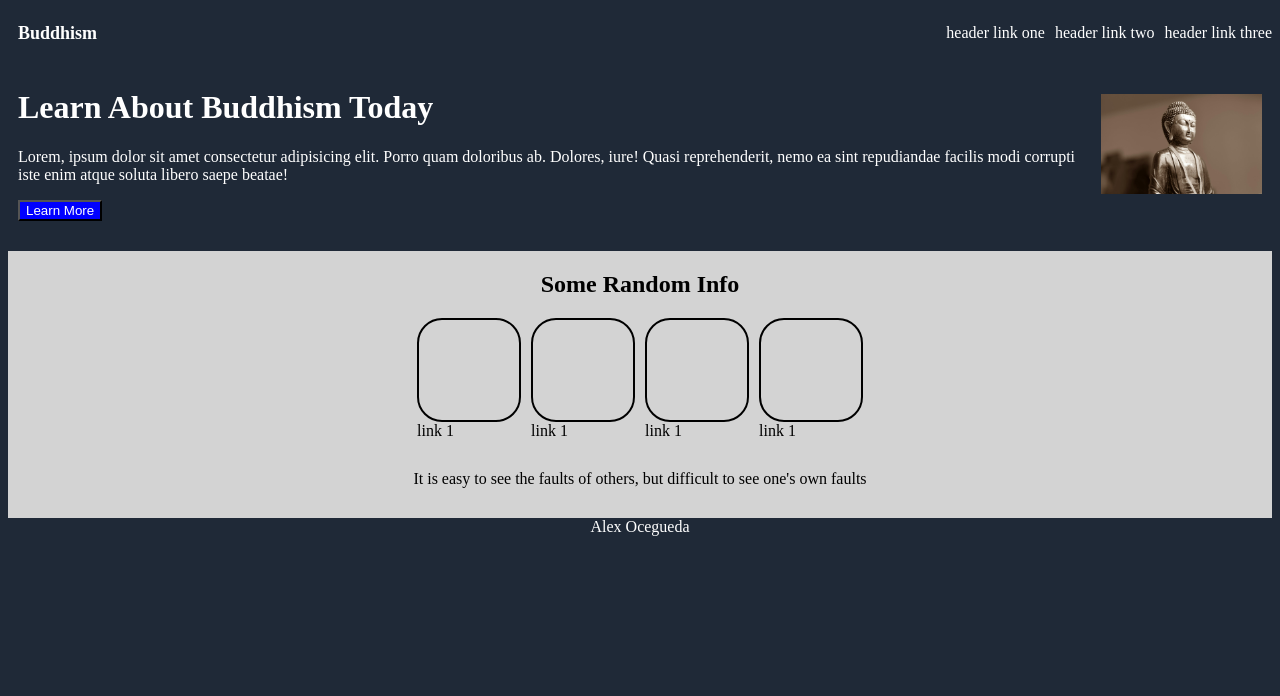
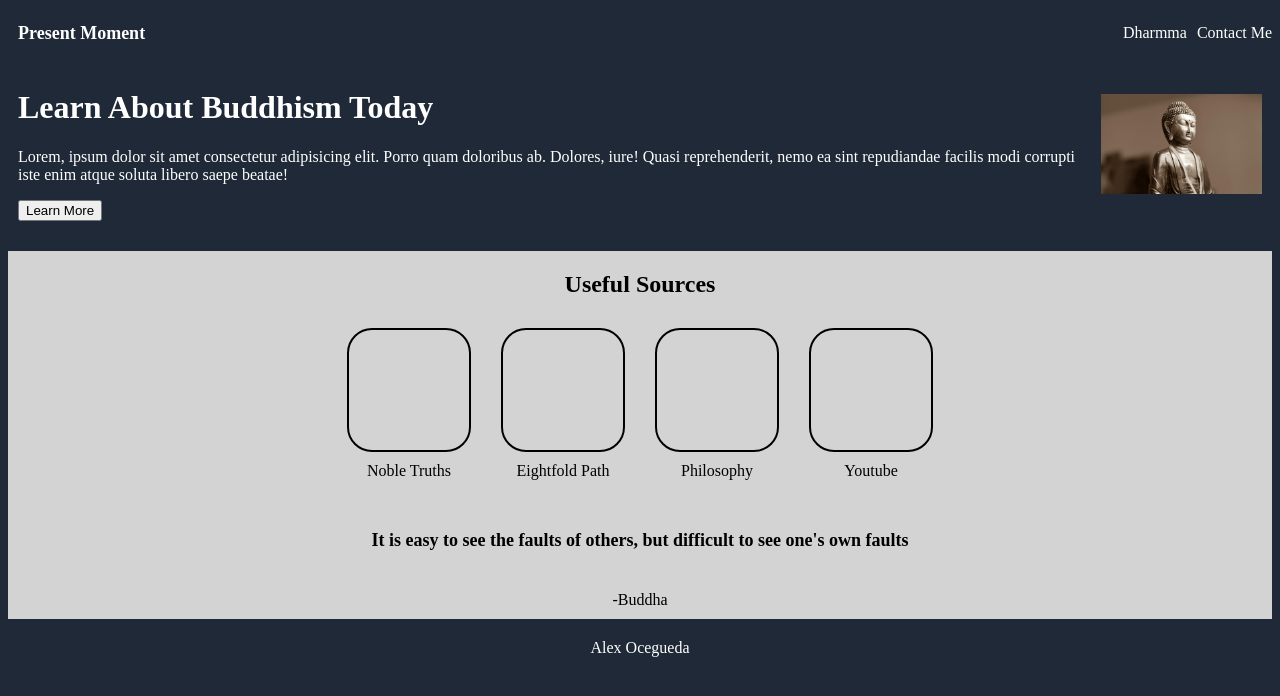
Before and after one commit to AlexOcegueda/my-websites, a plain HTML site: page buddhism-website/index.html in a window 1280 px wide. Drawn offline with Linux system fonts and the light colour scheme.

Commit message:
Tweaked quote to fix body section

```diff
--- a/buddhism-website/index.html
+++ b/buddhism-website/index.html
@@ -10,13 +10,12 @@
 <body>
     <div class="upper">
         <header class="header">
-            <div class="logo">Buddhism</div>
+            <div class="logo">Present Moment</div>
 
             <div class="right">
                 <ul class="top-links">
-                    <li class="top">header link one</li>
-                    <li class="top">header link two</li>
-                    <li class="top">header link three</li>
+                    <li class="top">Dharmma</li>
+                    <li class="top">Contact Me</li>
                 </ul>
             </div>
 
@@ -33,28 +32,28 @@
     </div>
 
     <div class="body">
-        <h2 class="body-header">Some Random Info</h2>
+        <h2 class="body-header">Useful Sources</h2>
         <div class="content-container">
             <div class="info">
                 <div class="link"></div>
-                <div class="description">link 1</div>
+                <div class="description">Noble Truths</div>
             </div>
             <div class="info">
                 <div class="link"></div>
-                <div class="description">link 1</div>
+                <div class="description">Eightfold Path</div>
             </div>
             <div class="info">
                 <div class="link"></div>
-                <div class="description">link 1</div>
+                <div class="description">Philosophy</div>
             </div>
             <div class="info">
                 <div class="link"></div>
-                <div class="description">link 1</div>
+                <div class="description">Youtube</div>
             </div>
         </div>
 
         <div class="quote">It is easy to see the faults of others, but difficult to see one's own faults</div>
-
+        <div class="quote-author">-Buddha</div>
     </div>
 
     <footer class="footer">Alex Ocegueda</footer>
--- a/buddhism-website/style.css
+++ b/buddhism-website/style.css
@@ -33,8 +33,7 @@ li {
 }
 
 button {
-    background-color: blue;
-    color: white;
+    color: black;
 }
 
 .upper-content {
@@ -72,14 +71,17 @@ h2 {
 }
 
 .info {
-    max-width: 200px;
+    max-width: 150px;
+    padding: 10px;
 }
+
 .link {
     border: 2px solid black;
     height: 100px;
     width: 100px;
     color: black;
     border-radius: 25px;
+    padding: 10px;
 }
 
 .quote {
@@ -88,12 +90,25 @@ h2 {
     color: black;
     padding-top: 30px;
     padding-bottom: 30px;
+    font-size: large;
+    font-weight: 900;
+}
+
+.quote-author {
+    color: black;
+    padding: 10px;
+    display: flex;
+    justify-content: center;
 }
 .description {
+    display: flex;
     color: black;
+    justify-content: center;
+    padding: 10px;
 }
 
 .footer {
+    padding-top: 20px;
     display: flex;
     justify-content: center;
 }
```
